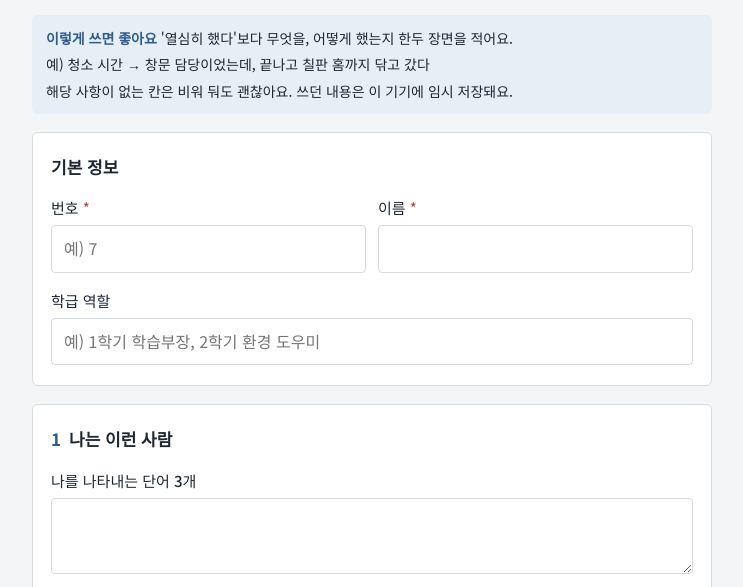
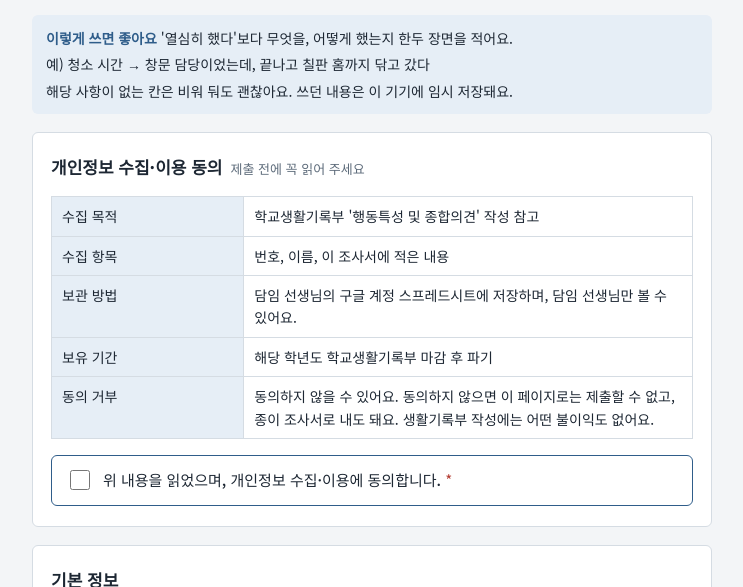
Before and after one commit to idealjade7/idealjade7.github.io, a plain HTML site: page survey/index.html in a window 1280 px wide. Shown: the part 139-726 px from the top of the page, without its empty margins (268-1011 px from the left). Drawn offline with Linux system fonts and the light colour scheme; a web font is replaced by a local one.

Commit message:
조사 페이지: 개인정보 수집·이용 동의 추가
Co-Authored-By: Claude Opus 5.5 <noreply@anthropic.com>
Claude-Session: https://claude.ai/code/session_01VyfcjZmMguQHUM8RZgVbfw

```diff
--- a/survey/index.html
+++ b/survey/index.html
@@ -54,6 +54,11 @@ textarea { min-height: 76px; resize: vertical; line-height: 1.55; }
 input:focus-visible, textarea:focus-visible, button:focus-visible { outline: 2px solid var(--accent); outline-offset: 1px; border-color: var(--accent); }
 .req { color: var(--err); font-weight: 400; }
 
+.consent table { width: 100%; border-collapse: collapse; font-size: 14px; }
+.consent th, .consent td { border: 1px solid var(--line); padding: 8px 10px; text-align: left; vertical-align: top; }
+.consent th { width: 30%; background: var(--accent-soft); font-weight: 500; }
+.agree { display: flex; gap: 10px; align-items: flex-start; padding: 12px 14px; border: 1px solid var(--accent); border-radius: 6px; cursor: pointer; font-weight: 500; }
+.agree input { width: 20px; height: 20px; flex: 0 0 auto; margin-top: 2px; accent-color: var(--accent); }
 .tip { background: var(--accent-soft); border-radius: 6px; padding: 12px 14px; font-size: 14px; display: flex; flex-direction: column; gap: 4px; }
 .tip b { color: var(--accent); }
 
@@ -106,6 +111,18 @@ footer { text-align: center; font-size: 12px; color: var(--muted); margin-top: 8
 
   <form id="f" novalidate>
     <div class="wrap" style="gap:18px">
+      <section class="sheet consent">
+        <h2>개인정보 수집·이용 동의 <small>제출 전에 꼭 읽어 주세요</small></h2>
+        <table>
+          <tr><th scope="row">수집 목적</th><td>학교생활기록부 '행동특성 및 종합의견' 작성 참고</td></tr>
+          <tr><th scope="row">수집 항목</th><td>번호, 이름, 이 조사서에 적은 내용</td></tr>
+          <tr><th scope="row">보관 방법</th><td>담임 선생님의 구글 계정 스프레드시트에 저장하며, 담임 선생님만 볼 수 있어요.</td></tr>
+          <tr><th scope="row">보유 기간</th><td>해당 학년도 학교생활기록부 마감 후 파기</td></tr>
+          <tr><th scope="row">동의 거부</th><td>동의하지 않을 수 있어요. 동의하지 않으면 이 페이지로는 제출할 수 없고, 종이 조사서로 내도 돼요. 생활기록부 작성에는 어떤 불이익도 없어요.</td></tr>
+        </table>
+        <label class="agree" for="agree"><input type="checkbox" id="agree" name="agree"><span>위 내용을 읽었으며, 개인정보 수집·이용에 동의합니다. <span class="req">*</span></span></label>
+      </section>
+
       <section class="sheet">
         <h2>기본 정보</h2>
         <div class="row2">
@@ -215,6 +232,7 @@ function showErr(text, focusId) {
 
 form.addEventListener("submit", ev => {
   ev.preventDefault();
+  if (!$("agree").checked) return showErr("개인정보 수집·이용 동의에 체크해 주세요.", "agree");
   const num = $("num").value.trim();
   if (!/^\d{1,2}$/.test(num) || +num < 1) return showErr("번호를 숫자로 적어 주세요.", "num");
   if (!$("name").value.trim()) return showErr("이름을 적어 주세요.", "name");
@@ -229,7 +247,7 @@ $("backBtn").addEventListener("click", () => { $("confirm").hidden = true; $("su
 
 $("sendBtn").addEventListener("click", async () => {
   const btn = $("sendBtn"); btn.disabled = true; btn.textContent = "보내는 중…";
-  const data = { year: YEAR, cls: CLASS };
+  const data = { year: YEAR, cls: CLASS, agree: "동의" };
   FIELDS.forEach(k => data[k] = $(k).value.trim());
   try {
     if (SCRIPT_URL) {
```
